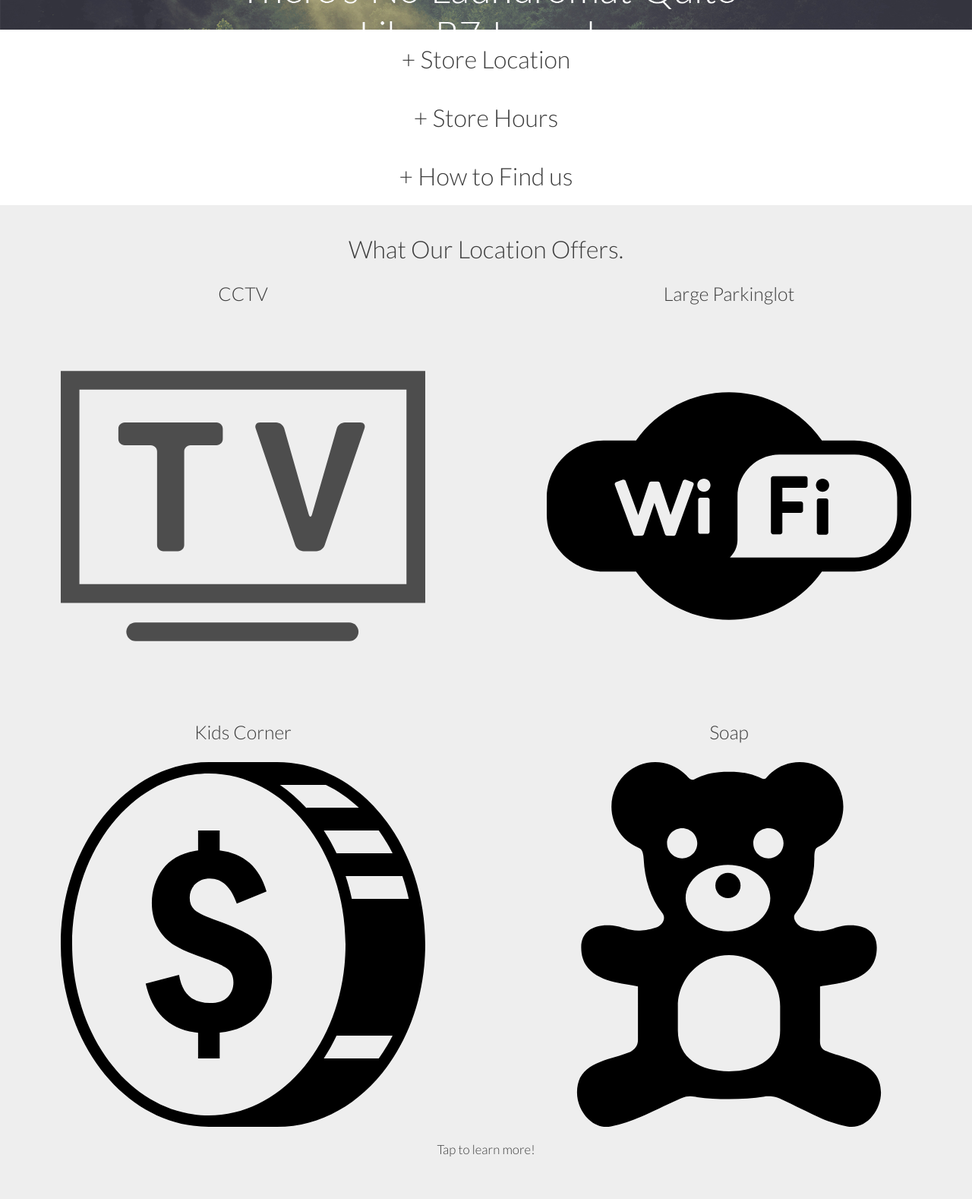
After one commit to BenVDHD/R7-Rebuild, a PHP site: page /location.html in a window 1280 px wide. The commit adds this page. Shown: the whole page at 76% size. Run offline with PHP 8.4, Linux system fonts and the light colour scheme.

Commit message:
update 12/22/15

```diff
--- /dev/null
+++ b/location.html
@@ -0,0 +1,150 @@
+<!DOCTYPE html>
+<html>
+<head>
+  <meta charset="UTF-8">
+  <title>Document</title>
+  <link rel="stylesheet" href="styles/main.css" type="text/css" />
+  <link href='https://fonts.googleapis.com/css?family=Lato:400,300' rel='stylesheet' type='text/css' />
+  <script type="text/javascript" src="script/jquery.js"></script>
+  <meta name="viewport" content="width=device-width, initial-scale=1.0,user-scalable=no, maximum-scale=1.0, minimum-scale=1.0"></meta>
+  <!-- <meta name="viewport" content="user-scalable = yes"> -->
+  <script>
+    $(document).ready(function(){
+        $("#oStoreLoc").click(function(){
+            $("#cStoreLoc").slideToggle(300);
+        });
+        $("#oStoreHrs").click(function(){
+            $("#cStoreHrs").slideToggle(300);
+        });
+        $("#oFind").click(function(){
+            $("#cFind").slideToggle(300);
+        });
+    });
+   </script>
+</head >
+<body >
+    <nav>
+      <a href="#"><div style="width: 12.5vh; height: 100%; background-image: url('img/icon/icon_menu.png'); background-size: contain; float: left;"></div></a>
+      <a href="index.html"><div style=" margin: 0 auto; width: 12.5vh; height: 100%; background-image: url('img/icon/logo-gray.png'); background-size: contain;"></div></a>
+
+    </nav>
+    <div class="hero">
+      <!-- Contain hero image -->
+      <h2 class="m_hide"> There's No Laundromat Quite
+      <br /> <a class="m_hide">Like R7 Laundry </h2></a>
+      <!-- end hero -->
+    </div>
+    <div id="container">
+    <div class="w">
+      <!-- White container -->
+      <br />
+      <div id="oStoreLoc">
+        <h2> + Store Location </h2>
+        <br />
+        <div class="dropee" id="cStoreLoc">
+        <div class="g">
+          <p> 369 Cezar E Chavez Ave,<br />
+            Pontiac, MI, 48342</p>
+        </div>
+        </div>
+
+      </div>
+      <br />
+      <div id="oStoreHrs">
+        <h2> + Store Hours </h2>
+        <br />
+        <div class="dropee" id="cStoreHrs">
+        <div class="g">
+          <p> 7:30 Am - 10:00 Pm<br />
+          Lastload 8:30<br />
+        </p>
+          <div class="sd">
+            <div>
+              <h2>x</h2>
+            </div>
+            <p>
+            <strong>R7Laundry will be closed on</strong><br>
+            Christmas Day; Dec 25 </p>
+          </div>
+          <div class="sds">
+            <div>
+              <h2>x</h2>
+            </div>
+            <p>
+            <strong>R7Laundry will be closed on</strong><br>
+            New Year's Day; Jan 1 </p>
+          </div>
+          <div class="sd">
+            <div>
+              <h2>x</h2>
+            </div>
+              <p>
+              <strong>R7Laundry will be closed on</strong><br>
+              Christmas; Dec 25 </p>
+          </div>
+        </div>
+        </div>
+
+      </div>
+      <br />
+      <div id="oFind">
+        <h2> + How to Find us </h2>
+        <br />
+        <div class="dropee" id="cFind">
+        <div class="g">
+          <p>R7 Laundry is conviently located at:</p>
+            <p>369 Cezar E Chavez Ave,<br />Pontiac, MI, 48342</p> <br />
+          <div class="fifty"><p>Things to do.</p></div>
+          <div class="fifty"><p>Get directions.</p></div>
+        </div>
+        </div>
+
+      </div>
+
+      <!-- End White container -->
+    </div>
+    <div class="g">
+      <br>
+      <br>
+      <h2 class="smargin">What Our Location Offers.</h2>
+      <a href="#">
+        <div class="fifty">
+          <h3>CCTV</h3>
+          <img style="width: 75%; margin: 0 auto; display: block;" alt="50 inch tv icon" src="img/icon/icon_tv.svg" />
+        </div>
+      </a>
+      <a href="#">
+        <div class="fifty">
+          <h3>Large Parkinglot</h3>
+          <img style="width: 75%; margin: 0 auto; display: block;" alt="Free wifi icon" src="img/icon/icon_wifi.svg" />
+          <br />
+        </div>
+      </a>
+      <a href="#">
+        <div class="fifty">
+          <h3>Kids Corner</h3>
+          <img style="width: 75%; margin: 0 auto;  display: block;" alt=" Coin-op icon" src="img/icon/icon_coin.svg" />
+          <br />
+        </div>
+      </a>
+      <a href="#">
+        <div class="fifty">
+          <h3>Soap</h3>
+          <img style="width: 75%; margin: 0 auto;  display: block;" alt="kids corner icon" src="img/icon/icon_bear.svg" />
+          <br />
+        </div>
+      </a>
+      <br />
+      <div>
+        <br />
+        <p> Tap to learn more! </p>
+      </div>
+      <br>
+      <br>
+      <!-- End White container -->
+    </div>
+  </div>
+
+</body>
+
+</html>
--- a/script/main.js
+++ /dev/null
@@ -1,6 +0,0 @@
-$(function() {
-    $('.toggle-nav').click(function() {
-          $('body').toggleClass('show-nav');
-          return false;
-    });
-});
--- a/styles/main.css
+++ b/styles/main.css
@@ -1,6 +1,10 @@
 @charset "UTF-8";
 @import url(https://fonts.googleapis.com/css?family=PT+Sans);
-
+body{
+  font-family: 'Lato', sans-serif;
+  font-weight: lighter;
+  color: #3d3d3d;
+}
 /* css styles */
 a{
   color: inherit;
@@ -44,6 +48,30 @@ li {
 h2.smargin{
   margin-bottom: 0;
 }
+#greeting{
+  style="width: 100%;
+  height: auto;
+  padding: .2em;
+  background-color:  #85e085;
+  cursor: hand;
+  display: none;
+}
+.fifty{
+  width: 50%;
+}
+.dropee{
+  display: none;
+}
+.sds{
+  padding: .20rem;
+  background-color: #ff8080;
+
+}
+.sd{
+  padding: .20rem;
+  background-color: #ff6666;
+}
+
 .tb {
   border: solid .5px #3d3d3d;
 }
```
Also changed, not shown: index.html (+5 -4 lines), script/greeting.js (added, +18 -0 lines).
